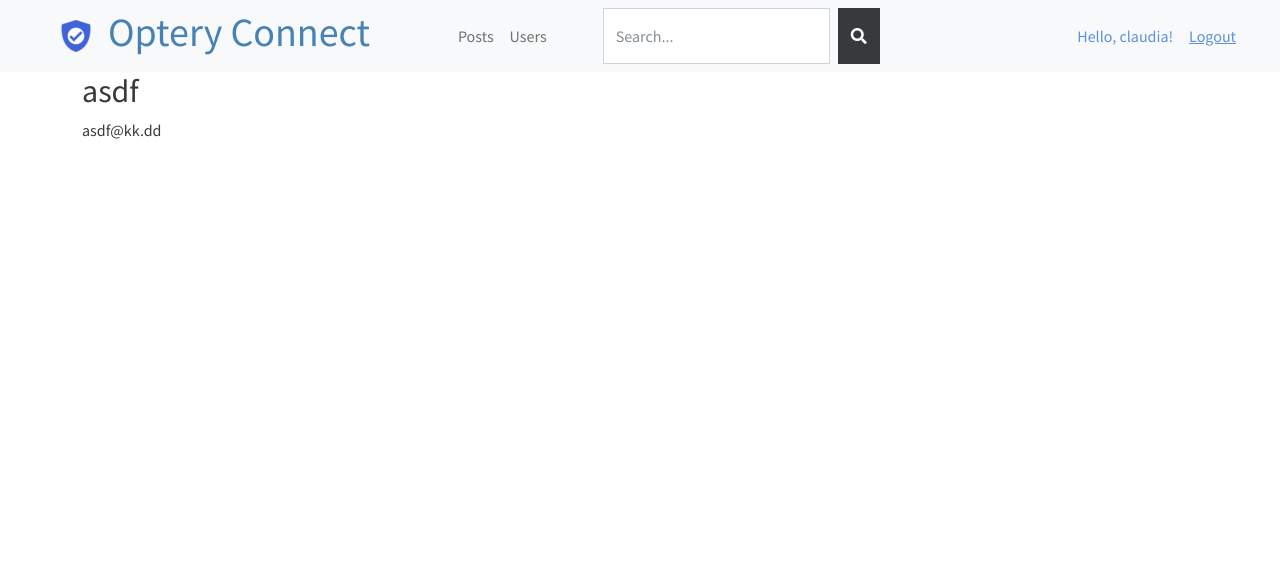
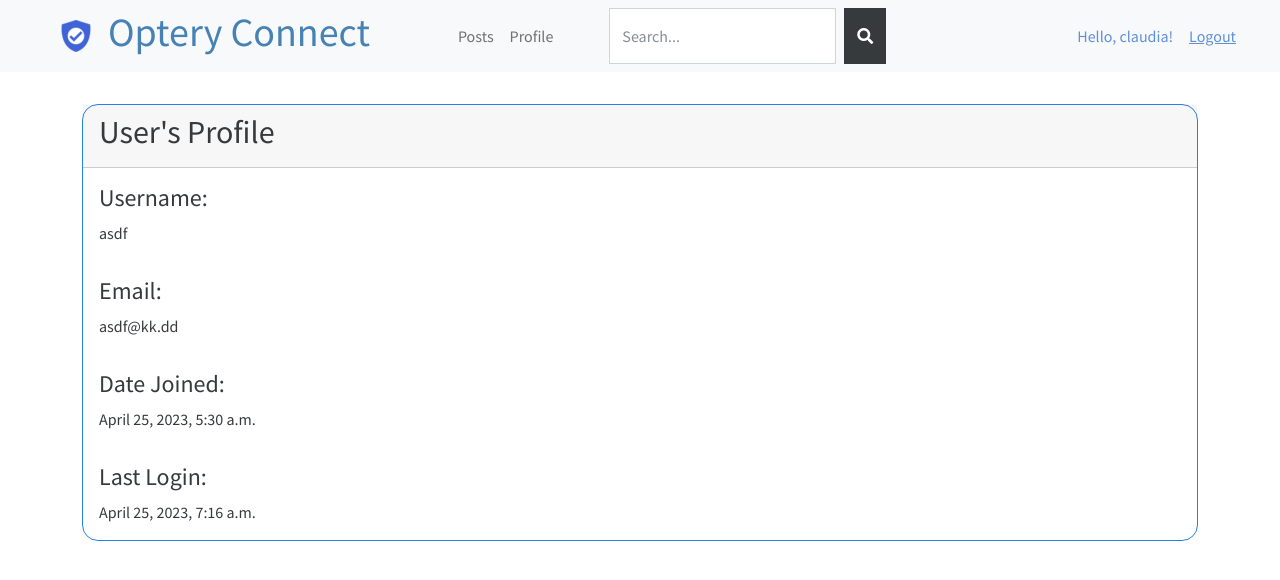
Before and after one commit to claugf/optery_django_project, a Django app: a page that uses templates/partials/_navbar.html in a window 1280 px wide. Shown: the top 580 px of the page. Run offline with Django 4.2, Linux system fonts and the light colour scheme; a user stored in the database is signed in; data comes from the database, SQL or seed files in the repository; both versions use the stored data as it was after the commit; some libraries are stand-ins or nearby versions.

Commit message:
Refactor user_profile

```diff
--- a/templates/accounts/user_profile.html
+++ b/templates/accounts/user_profile.html
@@ -1,7 +1,27 @@
 {% extends 'base.html' %}
 
 {% block content %}
-<h2>{{ user.username }}</h2>
-<p>{{ user.email }}</p>
-<!-- Add any other information you want to display here -->
+<div class="user_profile" style="padding-top: 2rem;">
+    <div class="card border-primary mb-3 center">
+        <div class="card-header">
+            <h2>User's Profile</h2>
+        </div>
+        <div class="card-body">
+            <h4 class="card-title">Username:</h4>
+            <p class="card-text">{{ user.username }}</p>
+        </div>
+        <div class="card-body">
+            <h4 class="card-title">Email:</h4>
+            <p class="card-text">{{ user.email }}</p>
+        </div>
+        <div class="card-body">
+            <h4 class="card-title">Date Joined:</h4>
+            <p class="card-text">{{ user.date_joined }}</p>
+        </div>
+        <div class="card-body">
+            <h4 class="card-title">Last Login:</h4>
+            <p class="card-text">{{ user.last_login }}</p>
+        </div>
+    </div>
+</div>
 {% endblock %}
--- a/templates/partials/_navbar.html
+++ b/templates/partials/_navbar.html
@@ -25,7 +25,7 @@
                     <a class="nav-item nav-link" href="{% url 'social:posts' %}">Posts</a>
                 </li>
                 <li class="nav-item">
-                    <a class="nav-item nav-link" href="{% url 'social:posts' %}">Users</a>
+                    <a class="nav-item nav-link" href="{% url 'accounts:user_profile' request.user %}">Profile</a>
                 </li>
                 <form class="d-flex" method="get" action="{% url 'social:search' %}" style="margin-left: 3rem;">
                     <input class="form-control me-sm-2" type="search" name="q" placeholder="Search...">
--- a/templates/social/search.html
+++ b/templates/social/search.html
@@ -1,7 +1,7 @@
 {% extends 'base.html' %}
 
 {% block content %}
-<div class="post_detail" style="padding-top: 2rem;">
+<div class="search" style="padding-top: 2rem;">
     {% if query %}
     <h2>Search results for "{{ query }}"</h2>
     <hr>
@@ -16,7 +16,9 @@
             {% endfor %}
         </ul>
         {% endif %}
+    </div>
 
+    <div class="card mb-3">
         {% if posts %}
         <h3 class="card-header">Posts</h3>
         <ul>
```
Also changed, not shown: db.sqlite3.
